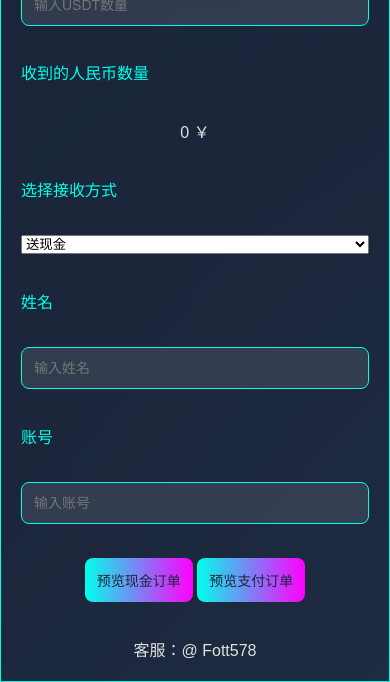
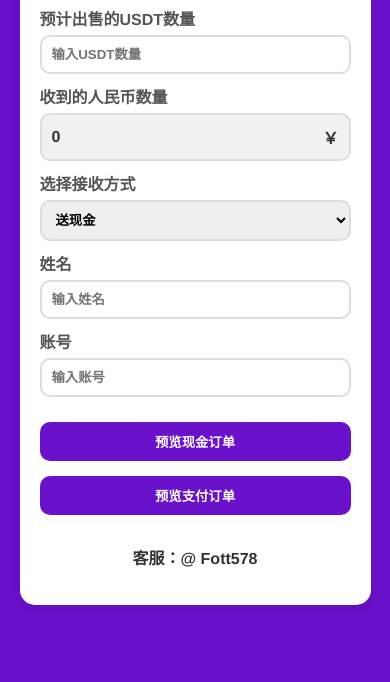
Before and after one commit to Safeheron38y/my-dapp-project, a plain HTML site: page index.html in a window 390 px wide. Shown: the part 162-844 px from the top of the page. Drawn offline with Linux system fonts and the light colour scheme.

Commit message:
Update styles.css

```diff
--- a/styles.css
+++ b/styles.css
@@ -1,215 +1,123 @@
-* {
+body {
+    font-family: 'Helvetica Neue', Arial, sans-serif;
     margin: 0;
     padding: 0;
-    box-sizing: border-box;
-    font-family: 'Orbitron', sans-serif; /* 科幻字体 */
-}
-
-body {
-    background: linear-gradient(135deg, #0d1b2a, #1b263b, #415a77); /* 深色科幻背景 */
-    color: #e0e1dd;
     display: flex;
     justify-content: center;
     align-items: center;
-    min-height: 100vh;
+    height: 100vh;
+    background: #6a11cb;
+}
+
+.container {
+    width: 90%;
+    max-width: 600px;
     padding: 20px;
-    overflow: hidden;
+    background: white;
+    box-shadow: 0 4px 12px rgba(0, 0, 0, 0.1);
+    border-radius: 15px;
+    box-sizing: border-box;
     position: relative;
 }
 
-body::before {
-    content: '';
-    position: absolute;
-    top: 0;
-    left: 0;
-    width: 100%;
-    height: 100%;
-    background: radial-gradient(circle, rgba(255, 255, 255, 0.1) 0%, transparent 70%);
-    opacity: 0.3;
-    z-index: 0;
+h1 {
+    text-align: center;
+    color: #333;
+    margin-bottom: 20px;
+    font-size: 24px;
+    letter-spacing: 1px;
+    text-transform: uppercase;
+    font-weight: bold;
 }
 
-.container {
-    background: rgba(27, 38, 59, 0.9); /* 半透明深色卡片 */
-    border: 1px solid #00ffea; /* 霓虹边框 */
-    border-radius: 15px;
-    padding: 30px;
-    width: 100%;
-    max-width: 500px;
-    box-shadow: 0 0 20px rgba(0, 255, 234, 0.5); /* 霓虹光晕 */
-    text-align: center;
-    position: relative;
-    z-index: 1;
-    animation: glow 2s infinite alternate;
-    display: flex;
-    flex-direction: column;
-    justify-content: space-between;
-    min-height: calc(100vh - 40px); /* 全面屏适配 */
-}
-
-@keyframes glow {
-    0% {
-        box-shadow: 0 0 20px rgba(0, 255, 234, 0.5);
-    }
-    100% {
-        box-shadow: 0 0 30px rgba(0, 255, 234, 0.8);
-    }
-}
-
-.header {
-    margin-bottom: 30px;
-}
-
-h1 {
-    font-size: 26px;
-    color: #00ffea; /* 霓虹青色 */
-    text-transform: uppercase;
-    letter-spacing: 2px;
-}
-
-.exchange-box {
-    display: flex;
-    flex-direction: column;
-    gap: 20px;
-    flex-grow: 1;
-    justify-content: center;
-}
-
-.input-group {
-    display: flex;
-    flex-direction: column;
-    gap: 8px;
-}
-
-.input-wrapper {
-    position: relative;
-    display: flex;
-    align-items: center;
+.usdt-text {
+    color: #333;
+    font-weight: bold;
 }
 
 label {
-    font-size: 16px;
-    color: #00ffea;
-    text-align: left;
-    text-transform: uppercase;
+    display: block;
+    margin-top: 10px;
+    color: #555;
+    font-weight: bold;
 }
 
-input {
-    padding: 12px 40px 12px 12px; /* 留出图标空间 */
-    border: 1px solid #00ffea;
-    border-radius: 8px;
-    font-size: 16px;
-    color: #e0e1dd;
-    background: rgba(255, 255, 255, 0.1);
-    outline: none;
+input, select, button {
     width: 100%;
-    transition: border 0.3s;
+    padding: 10px;
+    margin-top: 5px;
+    border: 2px solid #ddd;
+    border-radius: 10px;
+    box-sizing: border-box;
+    font-weight: bold;
 }
 
-#receive-address {
-    padding: 12px; /* 接收地址输入框没有图标，调整内边距 */
+input:focus, select:focus {
+    border-color: #6a11cb;
+    outline: none;
 }
 
-.input-icon {
-    position: absolute;
-    right: 10px;
-    width: 24px;
-    height: 24px;
-    filter: drop-shadow(0 0 5px #00ffea); /* 图标霓虹光晕 */
+.output {
+    display: flex;
+    align-items: center;
+    border: 2px solid #ddd;
+    padding: 10px;
+    border-radius: 10px;
+    margin-top: 5px;
+    box-sizing: border-box;
+    background: #f1f1f1;
+    color: #333;
+    font-weight: bold;
 }
 
-input:focus {
-    border: 1px solid #ff00ff; /* 聚焦时霓虹粉色 */
-    box-shadow: 0 0 10px rgba(255, 0, 255, 0.5);
+.output span {
+    flex: 1;
 }
 
-input[type="number"]::-webkit-inner-spin-button,
-input[type="number"]::-webkit-outer-spin-button {
-    -webkit-appearance: none;
-    margin: 0;
+.buttons {
+    display: flex;
+    justify-content: space-between;
+    margin-top: 20px;
 }
 
-input[type="number"] {
-    -moz-appearance: textfield;
+.button {
+    background-color: #6a11cb;
+    color: white;
+    border: none;
+    cursor: pointer;
+    border-radius: 10px;
+    transition: background-color 0.3s;
+    font-weight: bold;
 }
 
-input[readonly] {
-    background: rgba(255, 255, 255, 0.05);
+.button:hover {
+    background-color: #4c0099;
 }
 
-.exchange-rate {
-    font-size: 14px;
-    color: #778da9;
+.order-preview {
+    margin-top: 20px;
+    background: #f9f9f9;
+    border: 2px solid #ddd;
+    padding: 10px;
+    border-radius: 10px;
+    box-sizing: border-box;
+    font-weight: bold;
+    color: #333;
 }
 
-button {
-    padding: 12px;
-    border: none;
-    border-radius: 8px;
-    font-size: 16px;
-    cursor: pointer;
-    background: linear-gradient(90deg, #00ffea, #ff00ff);
-    color: #1b263b;
-    text-transform: uppercase;
-    transition: transform 0.1s;
-}
-
-button:disabled {
-    background: #415a77;
-    cursor: not-allowed;
-}
-
-button:hover:not(:disabled) {
-    transform: scale(1.05);
-}
-
-button:active:not(:disabled) {
-    transform: scale(0.95);
-}
-
-.network-info {
+.customer-service {
     margin-top: 20px;
-    font-size: 12px;
-    color: #778da9;
-}
-
-.support {
-    margin-top: 20px;
-    font-size: 14px;
-    color: #e0e1dd;
-}
-
-.support a {
-    color: #00ffea;
-    text-decoration: none;
-}
-
-.support a:hover {
-    text-decoration: underline;
+    text-align: center;
+    font-weight: bold;
+    color: #333;
 }
 
 @media (max-width: 600px) {
-    body {
-        padding: 0;
+    .buttons {
+        flex-direction: column;
     }
 
-    .container {
-        padding: 20px;
-        border-radius: 0;
-        min-height: 100vh; /* 全面屏适配 */
-        max-width: 100%;
-    }
-
-    h1 {
-        font-size: 22px;
-    }
-
-    input, button {
-        font-size: 14px;
-    }
-
-    .input-icon {
-        width: 20px;
-        height: 20px;
+    .button {
+        margin-bottom: 10px;
     }
 }
```
